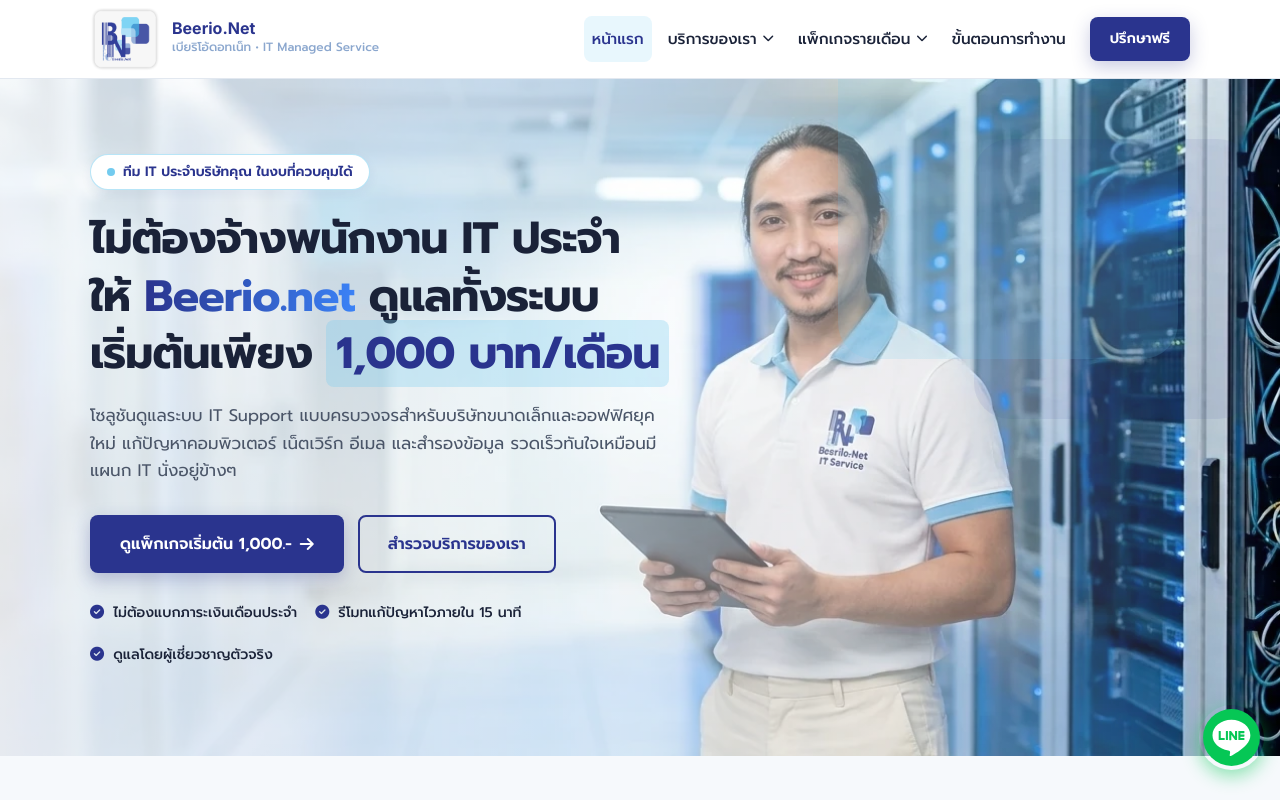
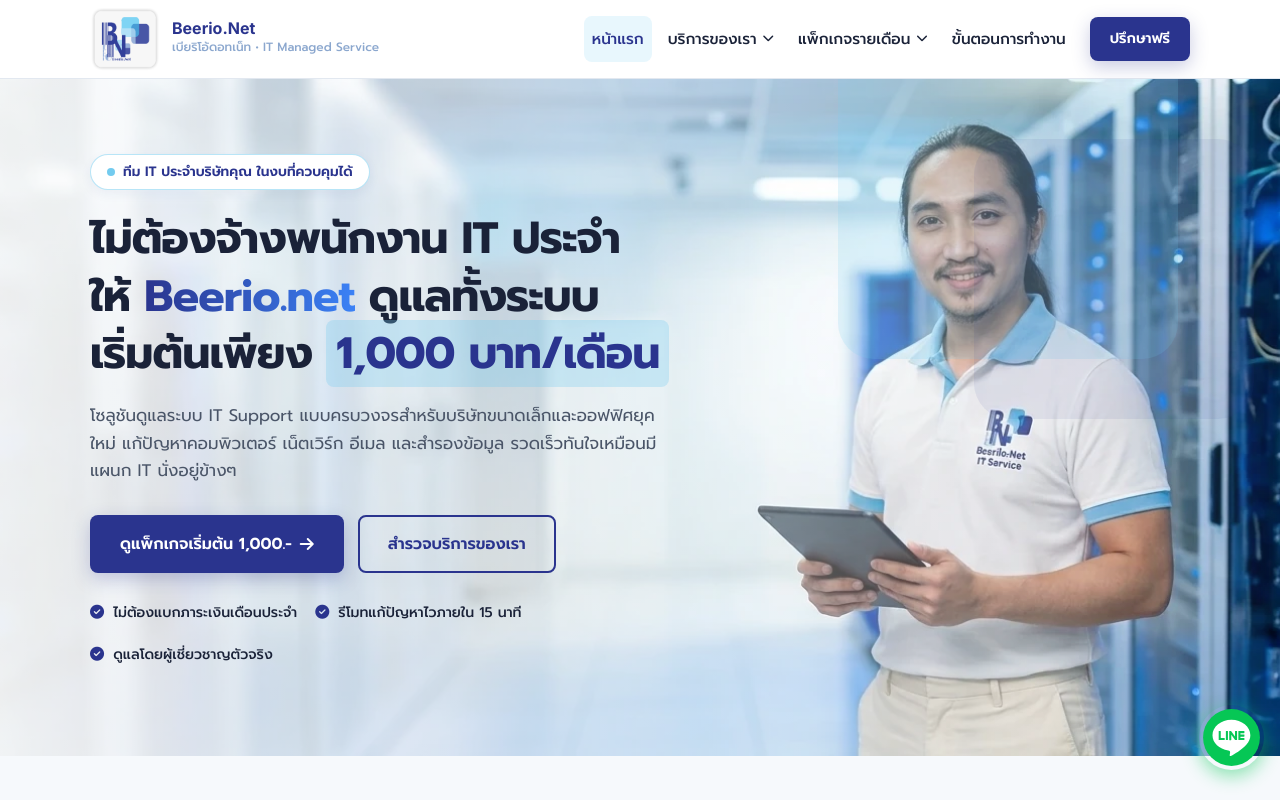
Before and after one commit to beerio0729/beerio, a plain HTML site: page index.html in a window 1280 px wide. Shown: the top 800 px of the page. Drawn offline with Linux system fonts and the light colour scheme.

Commit message:
ปรับ home BG

```diff
--- a/css/style.css
+++ b/css/style.css
@@ -361,7 +361,7 @@ img {
     --ov-start: rgba(255, 255, 255, 0.75);
     --ov-mid: rgba(255, 255, 255, 0.5);
     --ov-end: rgba(255, 255, 255, 0);
-    --bg-pos: 100% center;
+    --bg-pos: 50% center;
 
     position: relative;
     padding: 75px 0 90px;
```
